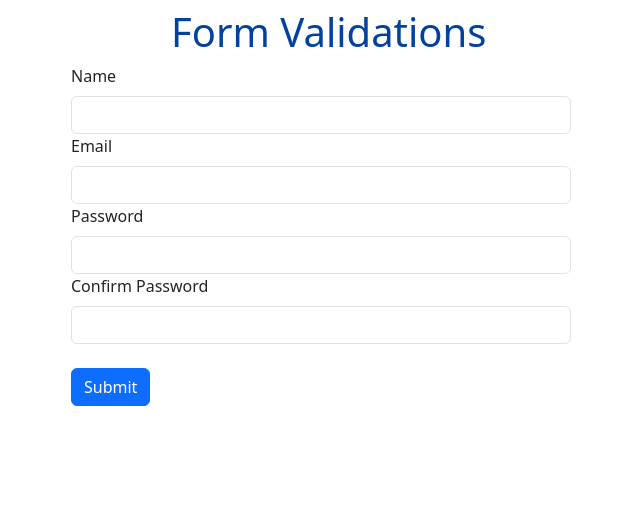
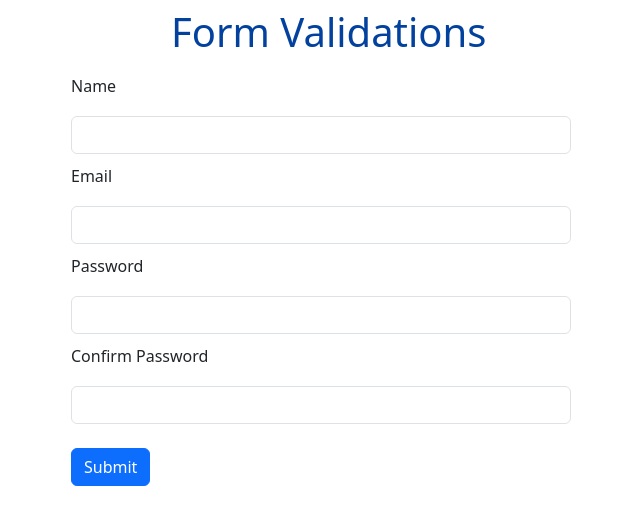
Before and after one commit to GitaReddy/form_user_validation, a Svelte app: page / in a window 1280 px wide. Shown: the top 524 px of the page, without its empty margins (499-1139 px from the left). Built offline with nearby package versions, Linux system fonts and the light colour scheme.

Commit message:
form_validations

```diff
--- a/src/App.svelte
+++ b/src/App.svelte
@@ -79,25 +79,25 @@ import 'bootstrap/dist/css/bootstrap.min.css';
 	<form on:submit|preventDefault={handleSubmit}>
 		<h1 style="color:#02429E;padding-left:100px">Form Validations</h1>
 	  <div>
-		<label for="name" class="form-label">Name</label>
+		<label for="name" class="form-label" style="padding-top:10px;padding-bottom:10px;">Name</label>
 		<input type="text" id="name" bind:value={name} class="form-control"  style ="width:500px"/>
 		<div>{#if errors.name}<p class="error" style="color:red;">{errors.name}</p>{/if}</div>
 	  </div>
 
 	  <div>
-		<label for="email" class="form-label" >Email</label>
+		<label for="email" class="form-label" style="padding-top:10px;padding-bottom:10px;">Email</label>
 		<input type="email" id="email" bind:value={email} class="form-control" style ="width:500px" />
 	<div>{#if errors.email}<p class="error" style="color:red;">{errors.email}</p>{/if}</div>
 	  </div>
 
 	  <div>
-		<label for="password" class="form-label">Password</label>
+		<label for="password" class="form-label" style="padding-top:10px;padding-bottom:10px;">Password</label>
 		<input type="password" id="password" bind:value={password} class="form-control" style ="width:500px" />
 	<div>{#if errors.password}<p class="error" style="color:red;">{errors.password}</p>{/if}</div>
 	  </div>
 
 	  <div>
-		<label for="confirmPassword" class="form-label">Confirm Password</label>
+		<label for="confirmPassword" class="form-label" style="padding-top:10px;padding-bottom:10px;">Confirm Password</label>
 		<input type="password" id="confirmPassword" bind:value={confirmPassword} class="form-control" style ="width:500px" />
 	<div>{#if errors.confirmPassword}<p class="error" style="color:red;">{errors.confirmPassword}</p>{/if}</div>
 	  </div>
```
